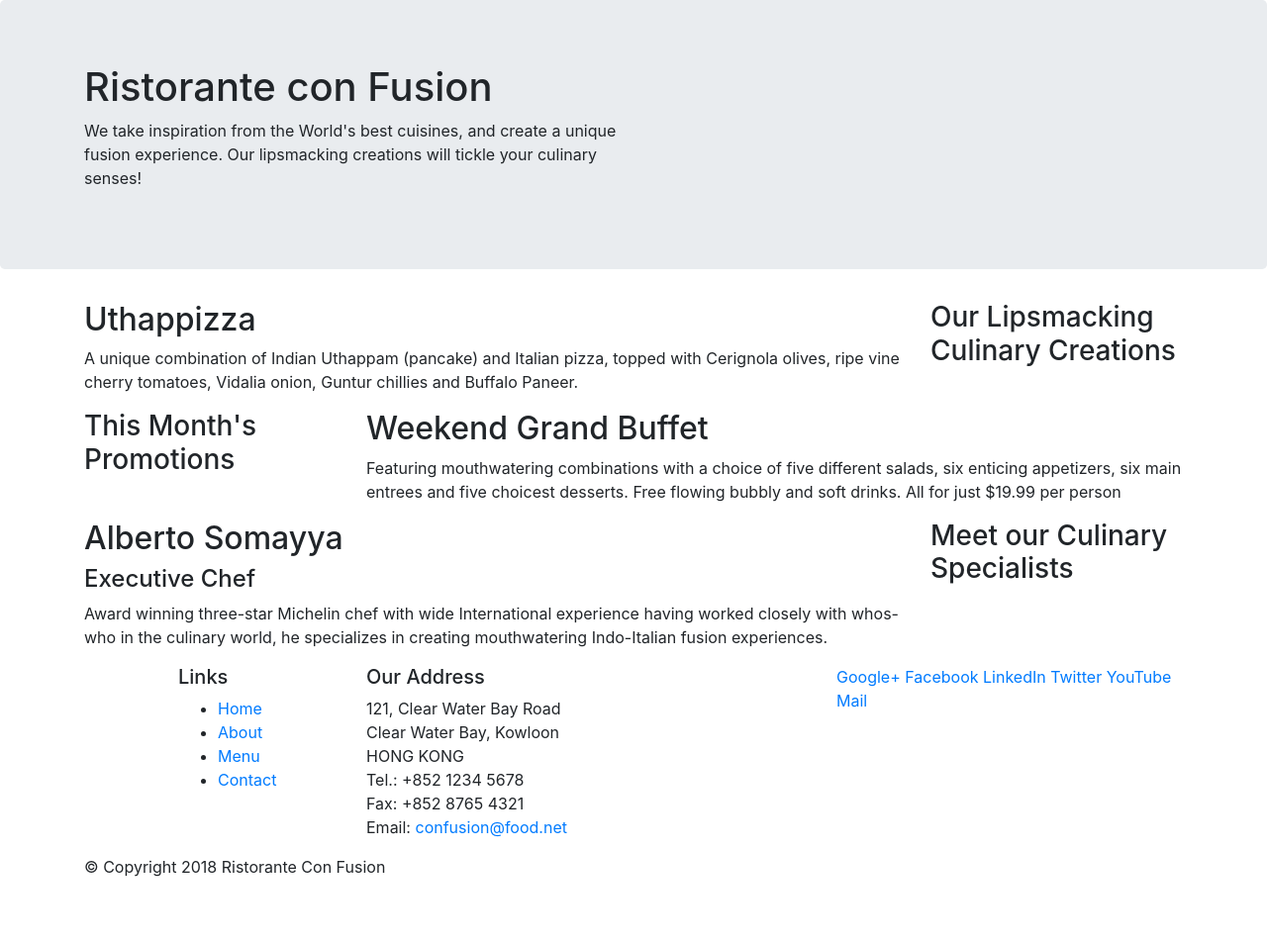
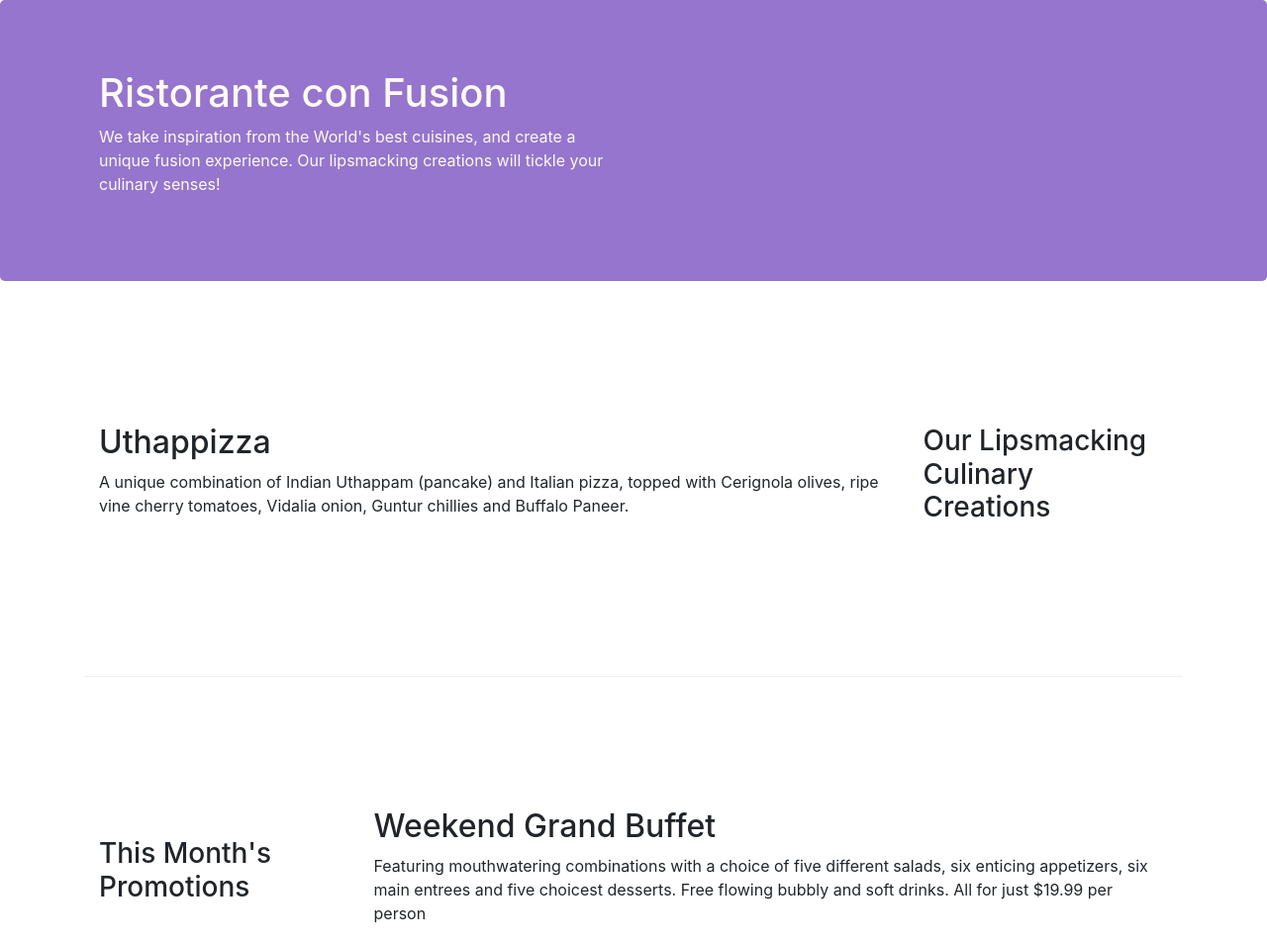
Before and after one commit to ChristianTaborda/Bootstrap-Test, a website: page index.html in a window 1280 px wide. Shown: the top 955 px of the page at 99% size. Before the commit the page ends 904 px from the top, so only its background shows below. Drawn offline with nearby package versions, Linux system fonts and the light colour scheme.

Commit message:
Bootstrap Grid Part Two

```diff
--- /dev/null
+++ b/css/styles.css
@@ -0,0 +1,30 @@
+.row-header {
+    margin: 0px auto;
+    padding: 0px auto;
+}
+
+.row-content {
+    margin: 0px auto;
+    padding: 50px 0px 50px 0px;
+    border-bottom: 1px ridge;
+    min-height: 400px;
+}
+
+.footer {
+    margin: 0px auto;
+    padding: 20px 0px 20px 0px;
+    background-color: #D1C4E9;
+}
+
+.jumbotron {
+    margin: 0px auto;
+    padding: 70px 30px 70px 30px;
+    background: #9575CD;
+    color: floralwhite;
+}
+
+.address {
+    margin: 0px;
+    font-size: 80%;
+    color: #0f0f0f;
+}
--- a/index.html
+++ b/index.html
@@ -9,6 +9,7 @@
 
     <!-- Bootstrap CSS -->
     <link rel="stylesheet" href="node_modules/bootstrap/dist/css/bootstrap.min.css">
+    <link rel="stylesheet" href="css/styles.css">
     <title>Ristorante Con Fusion</title>
 </head>
 
@@ -16,7 +17,7 @@
 
     <header class="jumbotron">
         <div class="container">
-            <div class="row">
+            <div class="row row-header">
                 <div class="col-12 col-sm-6">
                     <h1>Ristorante con Fusion</h1>
                     <p>We take inspiration from the World's best cuisines, and create a unique fusion experience. Our lipsmacking creations will tickle your culinary senses!</p>
@@ -28,7 +29,7 @@
     </header>
 
     <div class="container">
-        <div class="row">
+        <div class="row row-content align-items-center">
             <div class="col-12 col-sm-4 order-sm-last col-md-3">
                 <h3>Our Lipsmacking Culinary Creations</h3>
             </div>
@@ -39,7 +40,7 @@
         </div>
 
 
-        <div class="row">
+        <div class="row row-content align-items-center"">
             <div class="col-12 col-sm-4 col-md-3">
                 <h3>This Month's Promotions</h3>
             </div>
@@ -49,7 +50,7 @@
             </div>
         </div>
 
-        <div class="row">
+        <div class="row row-content align-items-center"">
             <div class="col-12 col-sm-4 order-sm-last col-md-3">
                 <h3>Meet our Culinary Specialists</h3>
             </div>
@@ -61,12 +62,12 @@
         </div>
     </div>
 
-    <footer>
+    <footer class="footer">
         <div class="container">
             <div class="row">
                 <div class="col-4 offset-1 col-sm-2">
                     <h5>Links</h5>
-                    <ul>
+                    <ul class="list-unstyled">
                         <li><a href="#">Home</a></li>
                         <li><a href="#">About</a></li>
                         <li><a href="#">Menu</a></li>
@@ -84,8 +85,8 @@
 		              Email: <a href="mailto:confusion@food.net">confusion@food.net</a>
 		           </address>
                 </div>
-                <div class="col-12 col-sm-4">
-                    <div>
+                <div class="col-12 col-sm-4 align-self-center">
+                    <div class="text-center">
                         <a href="http://google.com/+">Google+</a>
                         <a href="http://www.facebook.com/profile.php?id=">Facebook</a>
                         <a href="http://www.linkedin.com/in/">LinkedIn</a>
@@ -95,7 +96,7 @@
                     </div>
                 </div>
            </div>
-           <div class="row">
+           <div class="row justify-content-center">
                 <div class="col-auto">
                     <p>© Copyright 2018 Ristorante Con Fusion</p>
                 </div>
```
